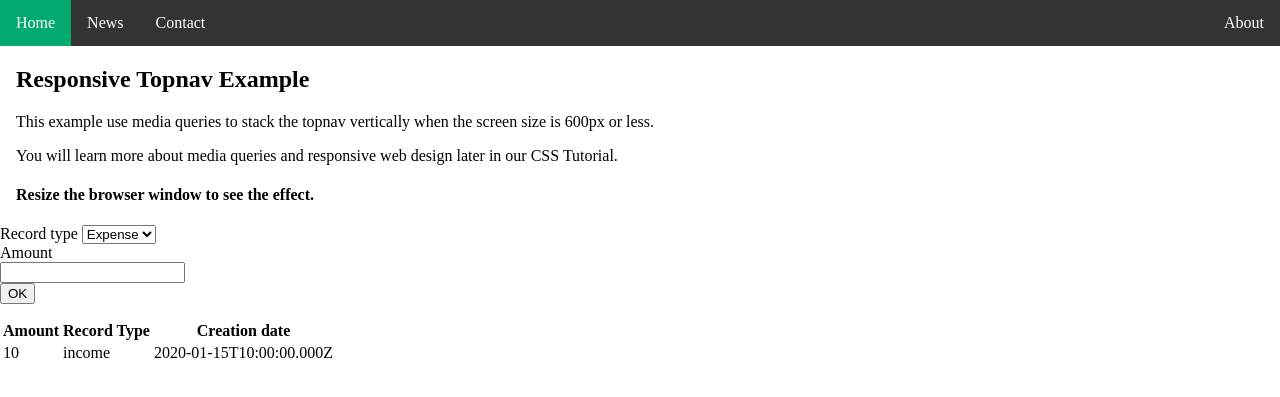
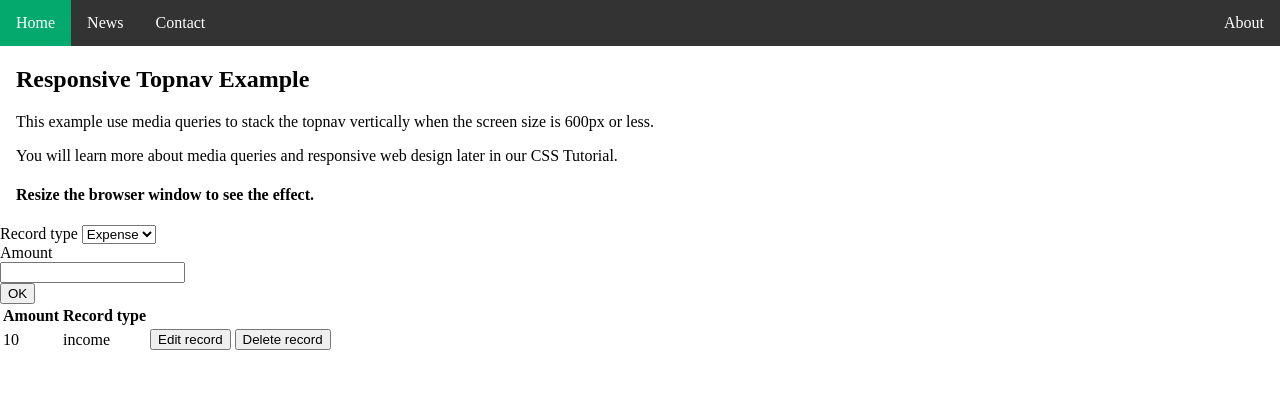
Before and after one commit to 1Lukukas/web-app, a Node server app: page / in a window 1280 px wide. Shown: the top 397 px of the page. Run offline with Node 20, Linux system fonts and the light colour scheme; tables that the repository leaves empty hold one stand-in row (values such as "Sample post"); some libraries are stand-ins or nearby versions.

Commit message:
add patch delete buttons

```diff
--- a/app.js
+++ b/app.js
@@ -3,22 +3,35 @@ const express = require('express');
 const app = express();
 const mongoose = require('mongoose');
 const router = require('./routes/records');
+const methodOverride = require('method-override');
 
 mongoose.connect(process.env.DATABASE_URL, { useNewUrlParser: true })
-
 const db = mongoose.connection
 db.on('error', (error) => console.error(error))
 db.once('open', () => console.log('Connected to Database'))
 
+app.use(methodOverride('X-HTTP-Method-Override'))
 app.use(express.json())
+app.use(express.urlencoded({extended : true}))
+app.use(methodOverride('_method'))
+
 const recordsRouter = require('./routes/records')
 app.use('/records', recordsRouter)
 app.set('view engine', 'ejs');
-app.use(express.urlencoded({extended : true}))
+
+
+const getAllRecords = async (req, res, next) => {
+    axios = require('axios');
+    response = await axios.get('http://localhost:3000/records/all')
+    req.data = response.data
+    next()
+}
+app.use(getAllRecords)
 
 app.get("/", (req, res) => {
-    res.render("index.ejs")
+    res.render("index.ejs", {data : req.data})
 })
+
 app.use("/static", express.static('./static/'));
 app.listen(3000, ( ) => {
     console.log("Server is running on localhost3000");
--- a/package.json
+++ b/package.json
@@ -18,11 +18,13 @@
   },
   "homepage": "https://github.com/1Lukukas/web-app#readme",
   "dependencies": {
+    "axios": "^0.26.1",
     "body-parser": "^1.20.0",
     "ejs": "^3.0.2",
     "express": "^4.17.3",
     "jquery": "^3.6.0",
     "jsdom": "^19.0.0",
+    "method-override": "^3.0.0",
     "mongoose": "^6.3.0"
   },
   "keywords": [],
--- a/routes/records.js
+++ b/routes/records.js
@@ -66,7 +66,7 @@ router.patch('/:id', getRecord, async (req, res) => {
 router.delete('/:id', getRecord, async (req, res) => {
   try {
     await res.record.remove()
-    res.json({ message: 'Deleted Record' })
+    res.status(204).json({ message: 'Deleted Record' })
   } catch (err) {
     res.status(500).json({ message: err.message })
   }
--- a/views/index.ejs
+++ b/views/index.ejs
@@ -1,10 +1,10 @@
 <!DOCTYPE html>
 <html>
-  <script src="https://ajax.googleapis.com/ajax/libs/jquery/3.3.1/jquery.min.js"></script>
 <head>
 <meta name="viewport" content="width=device-width, initial-scale=1.0">
 <style>
 body {margin: 0;}
+
 ul.topnav {
   list-style-type: none;
   margin: 0;
@@ -12,7 +12,9 @@
   overflow: hidden;
   background-color: #333;
 }
+
 ul.topnav li {float: left;}
+
 ul.topnav li a {
   display: block;
   color: white;
@@ -20,9 +22,13 @@
   padding: 14px 16px;
   text-decoration: none;
 }
+
 ul.topnav li a:hover:not(.active) {background-color: #111;}
+
 ul.topnav li a.active {background-color: #04AA6D;}
+
 ul.topnav li.right {float: right;}
+
 @media screen and (max-width: 600px) {
   ul.topnav li.right,
   ul.topnav li {float: none;}
@@ -30,46 +36,53 @@
 </style>
 </head>
   <body>
+    <!-- <script src="static/index.js"></script> -->
     <ul class="topnav">
       <li><a class="active" href="#home">Home</a></li>
       <li><a href="#news">News</a></li>
       <li><a href="#contact">Contact</a></li>
       <li class="right"><a href="#about">About</a></li>
     </ul>
+
     <div style="padding:0 16px;">
       <h2>Responsive Topnav Example</h2>
       <p>This example use media queries to stack the topnav vertically when the screen size is 600px or less.</p>
       <p>You will learn more about media queries and responsive web design later in our CSS Tutorial.</p>
       <h4>Resize the browser window to see the effect.</h4>
     </div>
-    <script src="static/index.js"></script>
+
     <form action="/records/create" method="post">
       <label for="recTypes">Record type</label>
       <select name="recordType" id="record">
         <option value="expense">Expense</option>
         <option value="income">Income</option>
-			</select>
-			<br>
+      </select><br>
         <label for="amount">Amount</label><br>
         <input type="text" id="amount" name="amount"><br>
       <div>
         <input type="submit" value="OK">
       </div>
     </form>
-    <p id = "GFG_UP" style =
-        "font-size: 15px; font-weight: bold;">
-    </p>
-    <table class="table table-striped">
-      <tr  class="bg-info">
-          <th>Amount</th>
-          <th>Record Type</th>
-          <th>Creation date</th>
+    <table>
+      <tr>
+        <th>Amount</th><th>Record type</th>
       </tr>
-
-      <tbody id="myTable">
-
-      </tbody>
+      <% for (var i = 0; i < data.length; i++) { %>
+        <tr>
+          <td><%= data[i].amount %></td>
+          <td><%= data[i].recordType %></td>
+          <td>
+            <form method="POST" action="/records/<%=data[i]._id%>?_method=PATCH">
+              <button type="submit">Edit record</button>
+            </form>
+          </td>
+          <td>
+            <form method="POST" action="/records/<%=data[i]._id%>?_method=DELETE">
+              <button type="submit">Delete record</button>
+            </form>
+          </td>
+        </tr>
+      <% } %>
     </table>
-
   </body>
 </html>
```
Also changed, not shown: README.md, 1 other file. Lines whose indentation alone changed are shown as unchanged.
